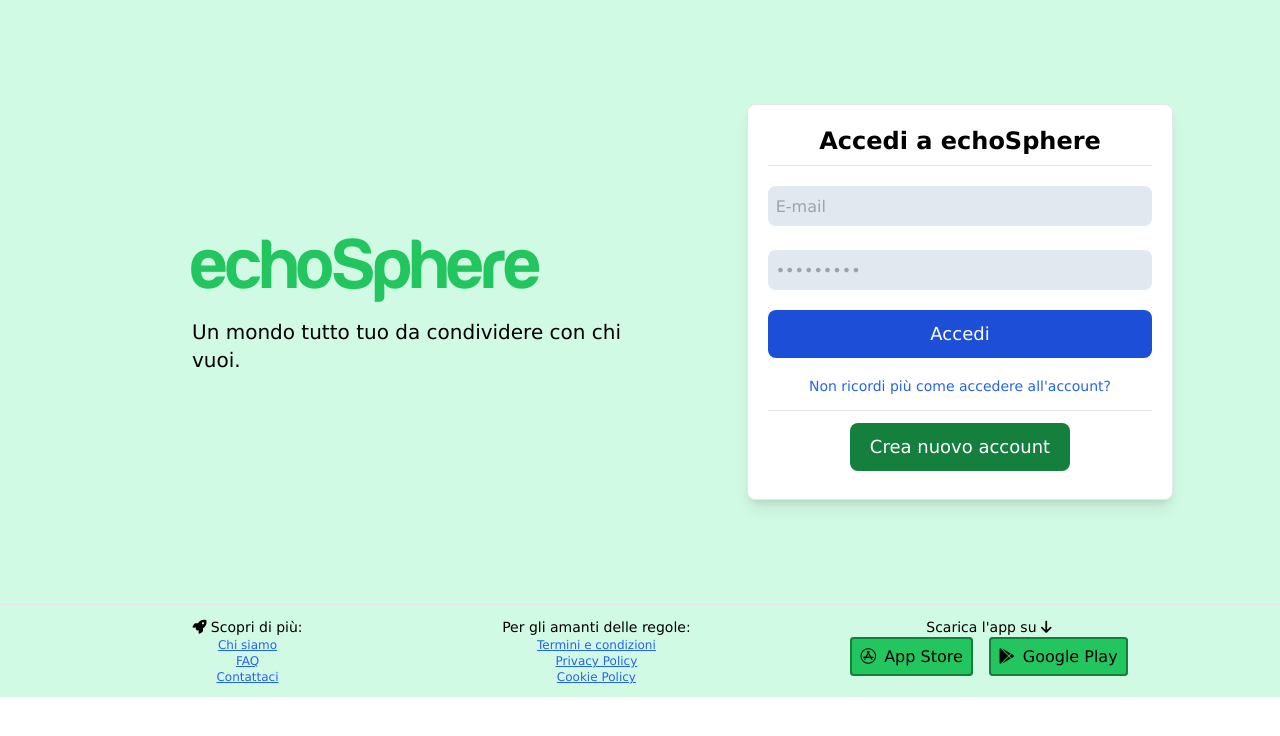
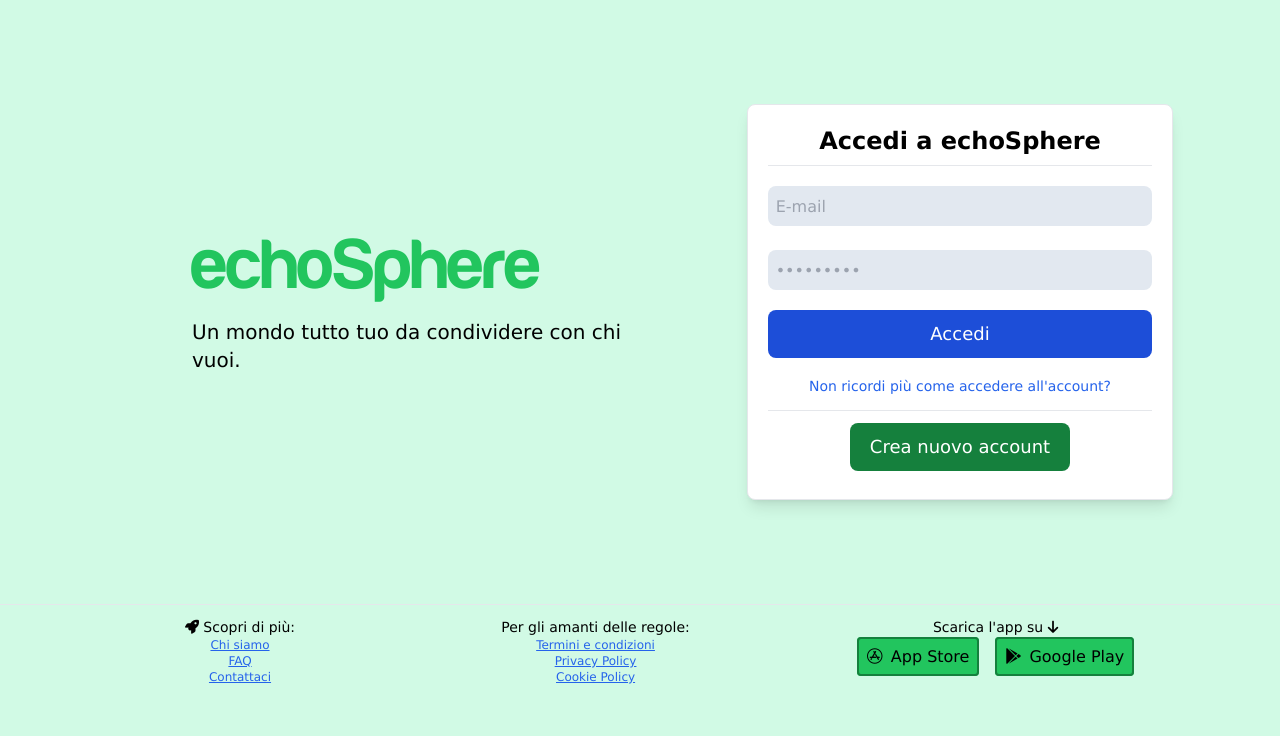
Before and after one commit to NicholasBuiatti/Echosphere-Front, a React (Vite) app: page /login in a window 1280 px wide. Shown: the top 736 px of the page. Built offline with nearby package versions, Linux system fonts and the light colour scheme.

Commit message:
fix layout pagina app

```diff
--- a/src/App.jsx
+++ b/src/App.jsx
@@ -6,12 +6,12 @@ import "./App.css";
 
 function App() {
   return (
-    <div className="h-screen">
+    <div className="h-screen bg-emerald-100">
       <Router>
         <AppRouter />
       </Router>
       <hr />
-      <div className="bg-emerald-100 p-3">
+      <div className="bg-emerald-100 py-3">
         <Footer />
       </div>
     </div>
```
